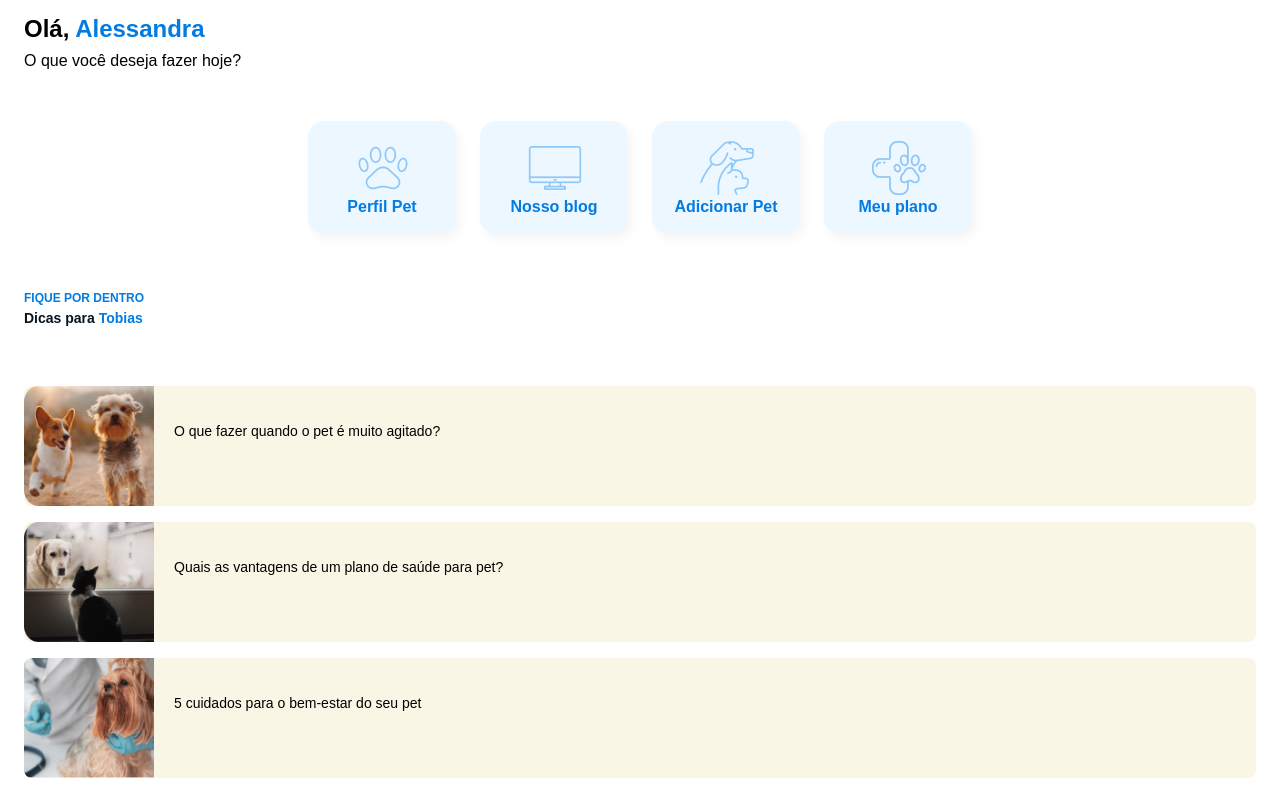
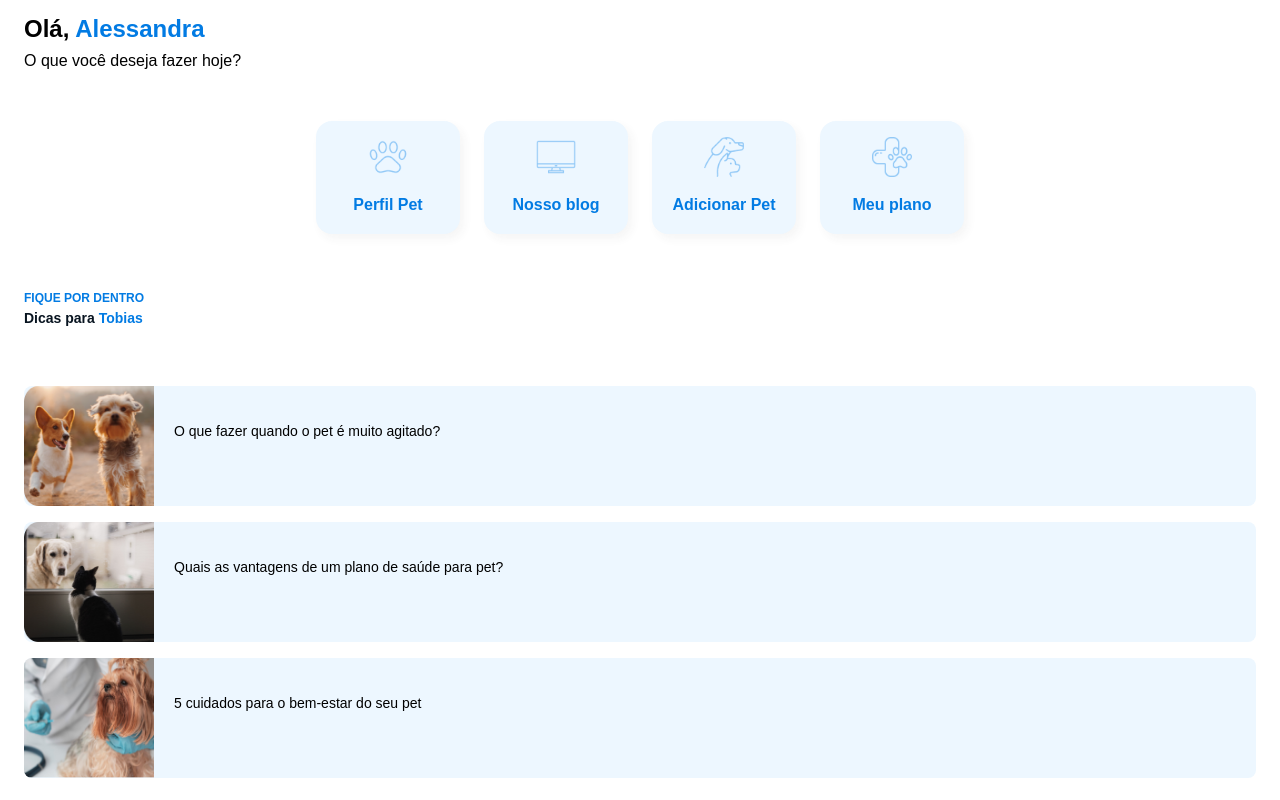
Before and after one commit to StaticDreamstate/GamaBoss, a React (Vite) app in the folder frontend/: page /home in a window 1280 px wide. Shown: the part 740-1540 px from the top of the page. Built offline with nearby package versions, Linux system fonts and the light colour scheme; sample sign-in values are in the browser's storage.

Commit message:
ajustes nos cards azuls

```diff
--- a/frontend/src/components/CardBluePets/index.tsx
+++ b/frontend/src/components/CardBluePets/index.tsx
@@ -1,4 +1,3 @@
-
 interface ICarPetProps {
   children?: JSX.Element;
   imagePet: any;
@@ -8,30 +7,14 @@ interface ICarPetProps {
 
 export default function CardPets(props: ICarPetProps) {
   return (
-        <a href={props.redirect}
-            className="bg-[#EDF7FF] w-[148px] h-[113px] pt-5 text-center text-[#027BE3] rounded-2xl shadow-[4px_5px_10px_#393a3c0d]">
-
-            <img src={props.imagePet} className="pl-12" />
-            <button className="font-600 text-mobile-size-16px font-libre">{props.texto}</button>
-
+    <a
+      href={props.redirect}
+      className="bg-card w-[144px] h-[113px] flex flex-col items-center justify-center gap-4 text-primary-blue-1 rounded-2xl shadow-[4px_5px_10px_#393a3c0d] hover:scale-105 transition-transform"
+    >
+      <img src={props.imagePet} width={40} />
+      <button className="font-600 text-mobile-size-16px font-libre">
+        {props.texto}
+      </button>
     </a>
-
   );
 }
-
-
-
-
-
-
-
-
-
-
-
-//  <div className="flex justify-center gap-6 flex-wrap w-auto items-center ">
-//  <div className="bg-[#EDF7FF] w-[148px] h-[113px] pt-5 text-center text-[#027BE3]">
-//    <img src={images.pataPet} className="pl-12" />
-//    <button className=""> Perfil Pet</button>
-//  </div>
-// </div>
--- a/frontend/src/components/CardPets/index.tsx
+++ b/frontend/src/components/CardPets/index.tsx
@@ -7,10 +7,14 @@ interface ICarPetProps {
 
 export default function CardPets(props: ICarPetProps) {
   return (
-        <a href={props.redirect} className="flex h-[120px] mb-4 rounded-lg border-solid border-0 bg-[#FAF6E6]">
+    <a
+      href={props.redirect}
+      className="flex h-[120px] mb-4 rounded-lg border-solid border-0 bg-card"
+    >
       <img className="rounded-l-lg w-[130px]" src={props.imagePet} alt="" />
-                <p className="mx-5 my-9 font-500 text-mobile-size-14px font-libre leading-[19.6px] ">{props.texto}</p>
-
+      <p className="mx-5 my-9 font-500 text-mobile-size-14px font-libre leading-[19.6px] ">
+        {props.texto}
+      </p>
     </a>
   );
 }
```
Lines whose indentation alone changed are shown as unchanged.
